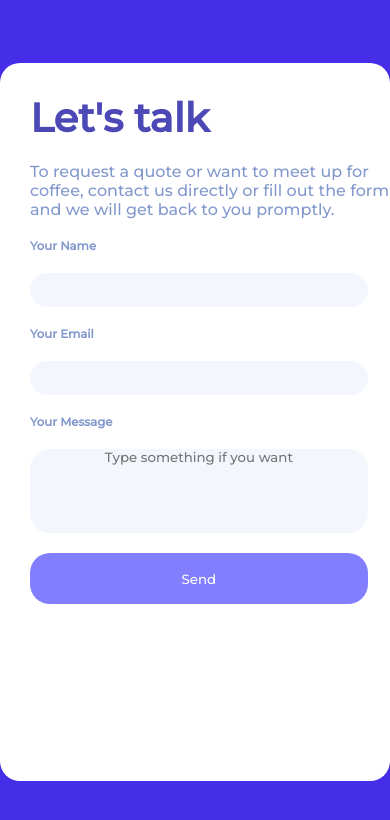
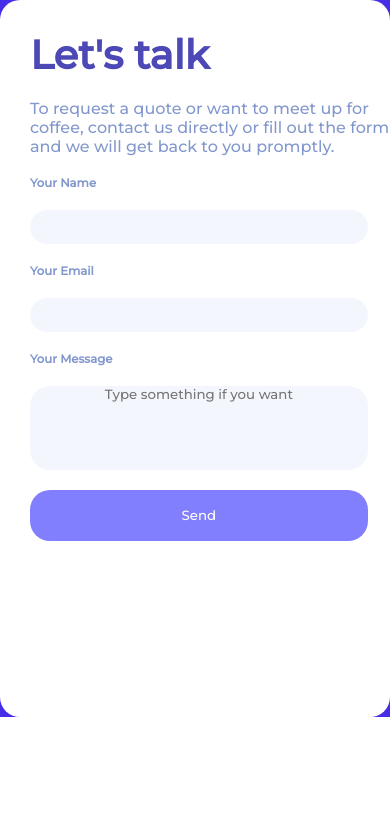
Before and after one commit to Kevinekisde/Portafolio-npm, a React (Create React App) app: page /form in a window 390 px wide. Shown: the top 820 px of the page. Built offline with nearby package versions, Linux system fonts and the light colour scheme.

Commit message:
Update Form.module.css

```diff
--- a/src/components/styles/Form.module.css
+++ b/src/components/styles/Form.module.css
@@ -101,6 +101,12 @@
 }
 
 @media (max-width: 980px){
+    .container{
+        height:85vh;
+    }
+    .cajita{
+        height:50vh;
+    }
 
 
     .Form{
```
